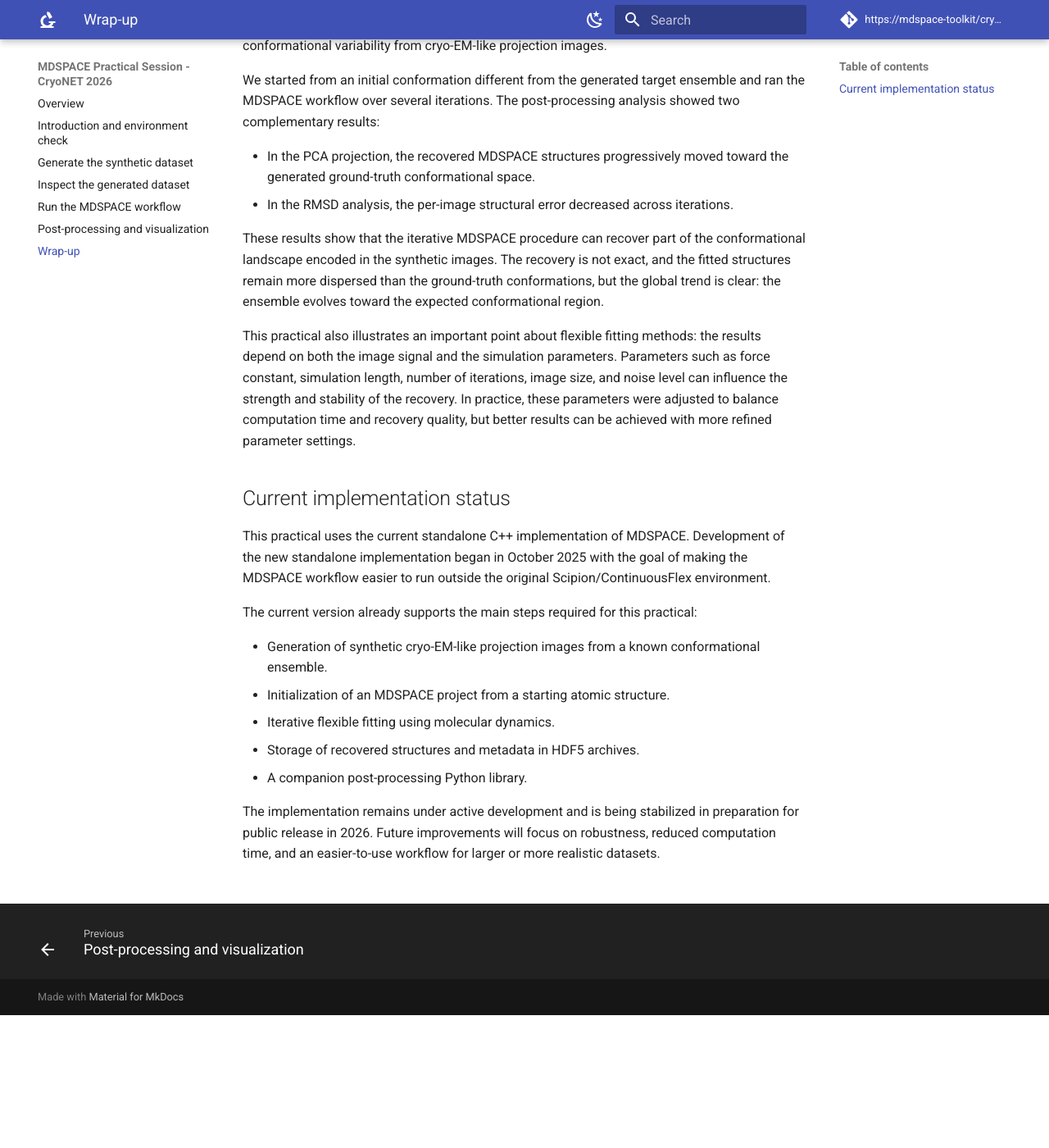
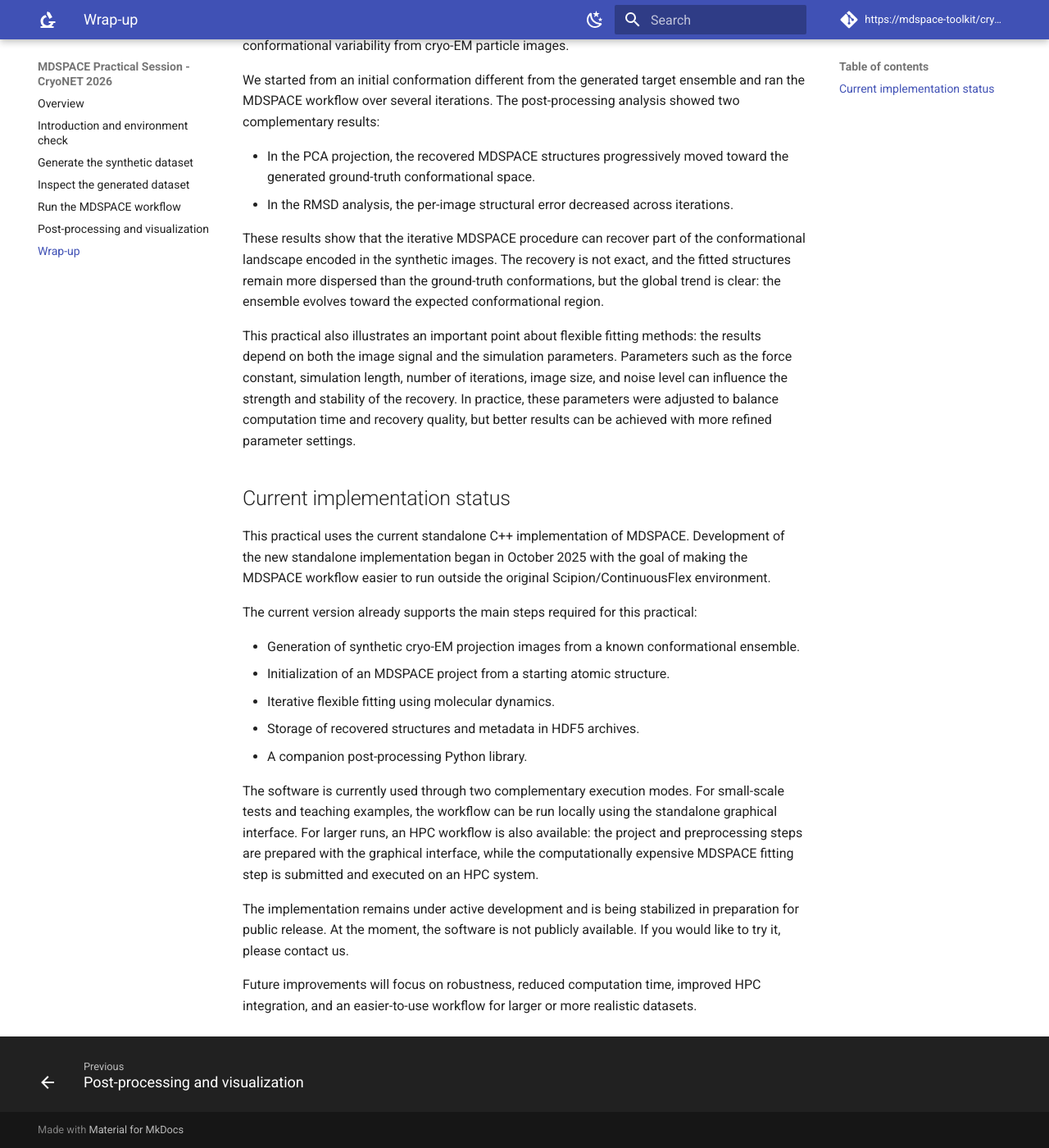
Before and after one commit to MDSPACE-toolkit/cryonet-2026-mdspace-practical, an MkDocs documentation site: the page built from docs/06-wrap-up.md, in a window 1280 px wide and 1400 px high, scrolled down 162 px. Shown: the whole window at 82% size. Built offline with MkDocs 1.6.1 and Material for MkDocs 9.7.7, drawn with Linux system fonts in a browser that asks for light colours; comment, search, counter and statistics services are not loaded.

Commit message:
[feat] add wrapup

```diff
--- a/docs/06-wrap-up.md
+++ b/docs/06-wrap-up.md
@@ -1,15 +1,15 @@
 # Wrap-up
 
-In this practical, we used a synthetic dataset to test whether MDSPACE can recover conformational variability from cryo-EM-like projection images.
+In this practical, we used a synthetic dataset to test whether MDSPACE can recover conformational variability from cryo-EM particle images.
 
 We started from an initial conformation different from the generated target ensemble and ran the MDSPACE workflow over several iterations. The post-processing analysis showed two complementary results:
 
-* In the PCA projection, the recovered MDSPACE structures progressively moved toward the generated ground-truth conformational space.
-* In the RMSD analysis, the per-image structural error decreased across iterations.
+- In the PCA projection, the recovered MDSPACE structures progressively moved toward the generated ground-truth conformational space.
+- In the RMSD analysis, the per-image structural error decreased across iterations.
 
 These results show that the iterative MDSPACE procedure can recover part of the conformational landscape encoded in the synthetic images. The recovery is not exact, and the fitted structures remain more dispersed than the ground-truth conformations, but the global trend is clear: the ensemble evolves toward the expected conformational region.
 
-This practical also illustrates an important point about flexible fitting methods: the results depend on both the image signal and the simulation parameters. Parameters such as force constant, simulation length, number of iterations, image size, and noise level can influence the strength and stability of the recovery. In practice, these parameters were adjusted to balance computation time and recovery quality, but better results can be achieved with more refined parameter settings.
+This practical also illustrates an important point about flexible fitting methods: the results depend on both the image signal and the simulation parameters. Parameters such as the force constant, simulation length, number of iterations, image size, and noise level can influence the strength and stability of the recovery. In practice, these parameters were adjusted to balance computation time and recovery quality, but better results can be achieved with more refined parameter settings.
 
 ## Current implementation status
 
@@ -17,10 +17,14 @@ This practical uses the current standalone C++ implementation of MDSPACE. Develo
 
 The current version already supports the main steps required for this practical:
 
-* Generation of synthetic cryo-EM-like projection images from a known conformational ensemble.
-* Initialization of an MDSPACE project from a starting atomic structure.
-* Iterative flexible fitting using molecular dynamics.
-* Storage of recovered structures and metadata in HDF5 archives.
-* A companion post-processing Python library.
+- Generation of synthetic cryo-EM projection images from a known conformational ensemble.
+- Initialization of an MDSPACE project from a starting atomic structure.
+- Iterative flexible fitting using molecular dynamics.
+- Storage of recovered structures and metadata in HDF5 archives.
+- A companion post-processing Python library.
 
-The implementation remains under active development and is being stabilized in preparation for public release in 2026. Future improvements will focus on robustness, reduced computation time, and an easier-to-use workflow for larger or more realistic datasets.
+The software is currently used through two complementary execution modes. For small-scale tests and teaching examples, the workflow can be run locally using the standalone graphical interface. For larger runs, an HPC workflow is also available: the project and preprocessing steps are prepared with the graphical interface, while the computationally expensive MDSPACE fitting step is submitted and executed on an HPC system.
+
+The implementation remains under active development and is being stabilized in preparation for public release. At the moment, the software is not publicly available. If you would like to try it, please contact us.
+
+Future improvements will focus on robustness, reduced computation time, improved HPC integration, and an easier-to-use workflow for larger or more realistic datasets.
```
